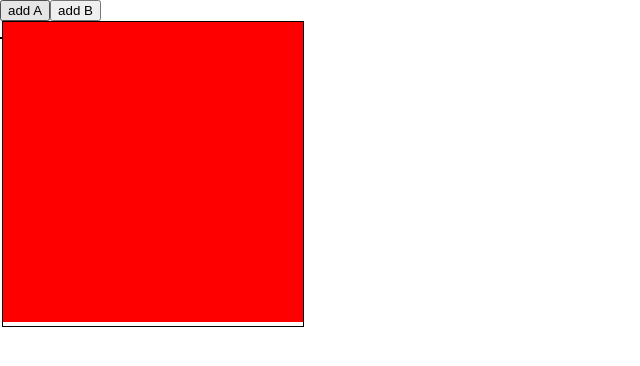
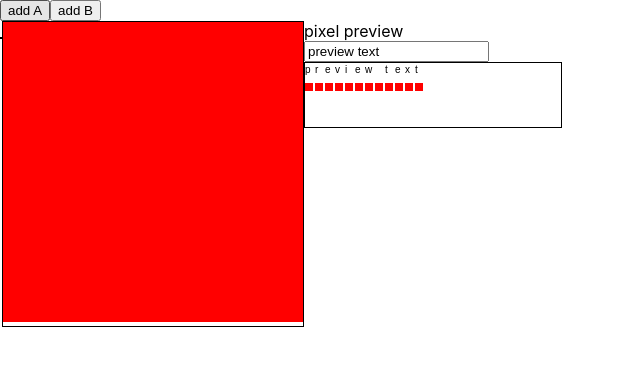
Before and after one commit to joshmarinacci/pixelfont-metrics-editor, a React (Create React App) app: page / in a window 1280 px wide. Shown: the top 366 px of the page, without its empty margins (0-640 px from the left). Built offline with nearby package versions, Linux system fonts and the light colour scheme.

Commit message:
make preview component

```diff
--- a/src/App.js
+++ b/src/App.js
@@ -5,6 +5,7 @@ import * as PropTypes from 'prop-types'
 import {Datastore} from './datastore.js'
 import {GlyphList} from './glyph_list.js'
 import {GlyphCanvas} from './glyph_canvas.js'
+import {PixelPreview} from './preview.js'
 
 let datastore = new Datastore()
 
@@ -119,55 +120,9 @@ function draw_text(ctx, stuff, text, image) {
     }
 }
 
-function PixelPreview({stuff, image, counter}) {
-    let [text, set_text] = useState("preview text")
-    let ref = useRef()
-    useEffect(()=>{
-        if (ref.current) {
-            let ctx = ref.current.getContext('2d')
-            ctx.fillStyle = 'white'
-            ctx.fillRect(0, 0, ref.current.width, ref.current.height)
-            ctx.imageSmoothingEnabled = false
-            if(image && stuff) draw_text(ctx,stuff,text,image)
-        }
-    },[ref,text,stuff,image,counter])
-    return <div>
-        <HBox>pixel preview</HBox>
-        <HBox>
-            <input type={'input'} value={text} onChange={evt => set_text(evt.target.value)}/>
-        </HBox>
-        <HBox>
-            <canvas className={'preview-canvas'} ref={ref} width={64*4} height={64}/>
-        </HBox>
-    </div>
-}
-
-PixelPreview.propTypes = {
-    stuff: PropTypes.shape({
-        default_height: PropTypes.func,
-        descent: PropTypes.func,
-        default_width: PropTypes.func,
-        ascent: PropTypes.func,
-        image_height: PropTypes.number,
-        count: PropTypes.func,
-        image_width: PropTypes.number
-    })
-}
 
 function App() {
-    // let [stuff,setStuff] = useState(()=>generateStuff())
-    // let [counter,setCounter] = useState(0)
-    // let [image,setImage] = useState(null)
-    // let [name, setName] = useState("")
-    // let [scale, setScale] = useState(3)
-    // let set = (num, prop, value) => {
-    //     stuff.metrics[num][prop] = value
-    //     setCounter(counter+1)
-    // }
-    // let setGlobal = (name) => {
-    //     setCounter(counter+1)
-    // }
-    // let onLoadImage = (evt) => {
+
     //     if(evt.target.files && evt.target.files.length >= 1) {
     //         let name = evt.target.files[0].name
     //         let img = new Image()
@@ -184,15 +139,6 @@ function App() {
     //         .then(res=>res.json())
     //         .then(data=> setStuff(generateStuff(image,data)))
     // }
-    // let onAddCategory = cat => {
-    //     addCategory(stuff,cat)
-    //     setCounter(counter+1)
-    // }
-    /*
-
-    list of glyphs
-
-     */
 
     const [selected_glyph, set_selected_glyph] = useState(null)
     return (
@@ -211,6 +157,7 @@ function App() {
                 <HBox>
                     <GlyphList datastore={datastore} selected={selected_glyph} setSelected={set_selected_glyph}/>
                     <GlyphCanvas datastore={datastore} selected={selected_glyph}/>
+                    <PixelPreview datastore={datastore}/>
                 </HBox>
             </VBox>
             {/*<div className="vbox">*/}
--- a/src/datastore.js
+++ b/src/datastore.js
@@ -1,9 +1,9 @@
 /*
 
 add glyphs one at a time, stored as separate bitmap data in JSON
-store as list of booleans. just black and white
-list of glphs, sorted by UTF-8 code
-default glyph size
+// store as list of booleans. just black and white
+list of glyphs, sorted by UTF-8 code
+// default glyph size is 10x10
 import and export via JSON upload
 
 
--- a/src/glyph_canvas.js
+++ b/src/glyph_canvas.js
@@ -32,9 +32,7 @@ export function GlyphCanvas({datastore, selected}) {
         if(ref.current) draw_canvas(ref.current,selected)
     },[selected])
     useEffect(()=>{
-        let h = () => {
-            draw_canvas(ref.current,selected)
-        }
+        let h = () => draw_canvas(ref.current,selected)
         datastore.on(EVENTS.GLYPH_UPDATED,h)
         return ()=>datastore.off(EVENTS.GLYPH_UPDATED,h)
     })
--- /dev/null
+++ b/src/preview.js
@@ -0,0 +1,90 @@
+import React, {useEffect, useRef, useState} from 'react'
+import {HBox} from './util.js'
+import * as PropTypes from 'prop-types'
+import {EVENTS} from './datastore.js'
+
+function draw_glyph(c, g, x) {
+    c.save()
+    c.translate(x,0)
+    for(let i=0; i<g.width; i++) {
+        for(let j=0; j<g.height; j++) {
+            let pix = g.data[i+j*g.width]
+            if(pix > 0) c.fillRect(i,j,1,1)
+        }
+    }
+    c.restore()
+    return 10
+}
+
+function draw_box(c, g, x) {
+    c.save()
+    c.translate(x,0)
+    c.fillStyle = 'red'
+    c.fillRect(0,0,8,8)
+    c.restore()
+    return 10
+}
+
+function draw(can, text, datastore) {
+    let c = can.getContext('2d')
+    c.fillStyle = 'white'
+    c.fillRect(0,0,can.width,can.height)
+    c.imageSmoothingEnabled = false
+    c.fillStyle = 'black'
+    for(let i=0; i<text.length; i++) {
+        c.fillText(text[i],i*10,10)
+    }
+    c.save()
+    c.translate(0,20)
+    let x = 0
+    for(let i=0; i<text.length; i++) {
+        let cp = text.codePointAt(i)
+        let g = datastore.find_glyph_by_id(cp)
+        if(g) {
+            x += draw_glyph(c,g,x)
+        } else {
+            x += draw_box(c,g,x)
+        }
+    }
+    c.restore()
+}
+
+export function PixelPreview({datastore}) {
+    let [text, set_text] = useState("preview text")
+    let ref = useRef()
+    useEffect(()=>{
+        if (ref.current) draw(ref.current,text,datastore)
+    },[ref,text])
+
+    useEffect(()=>{
+        let h = () => draw(ref.current,text,datastore)
+        datastore.on(EVENTS.GLYPH_UPDATED,h)
+        return ()=>datastore.off(EVENTS.GLYPH_UPDATED,h)
+    })
+
+    return <div>
+        <HBox>pixel preview</HBox>
+        <HBox>
+            <input type={'input'} value={text} onChange={evt => set_text(evt.target.value)}/>
+        </HBox>
+        <HBox>
+            <canvas className={'preview-canvas'} ref={ref} width={64*4} height={64}
+                    style={{
+                        border:'1px solid black',
+                    }}
+            />
+        </HBox>
+    </div>
+}
+
+PixelPreview.propTypes = {
+    stuff: PropTypes.shape({
+        default_height: PropTypes.func,
+        descent: PropTypes.func,
+        default_width: PropTypes.func,
+        ascent: PropTypes.func,
+        image_height: PropTypes.number,
+        count: PropTypes.func,
+        image_width: PropTypes.number
+    })
+}
```
